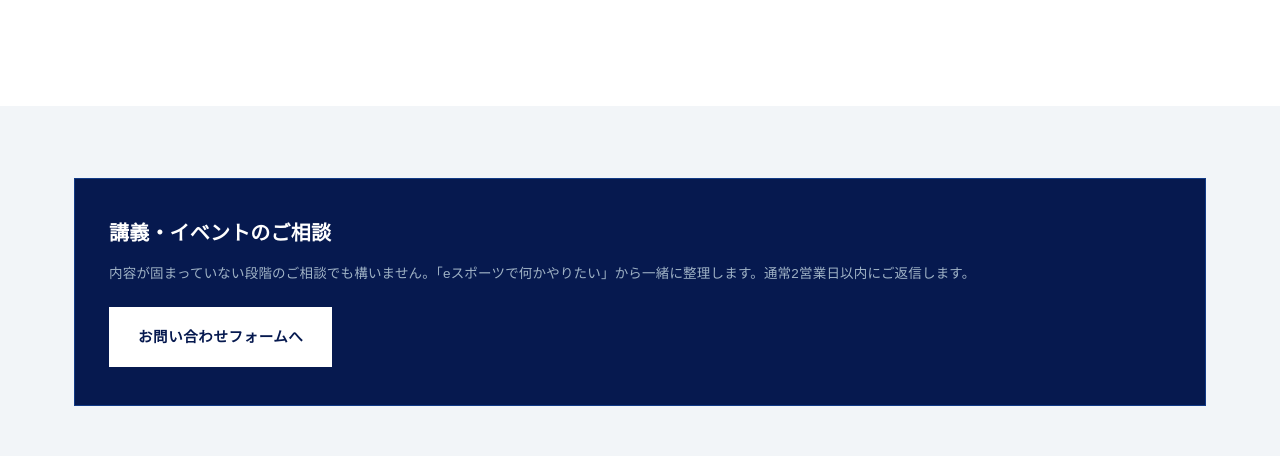
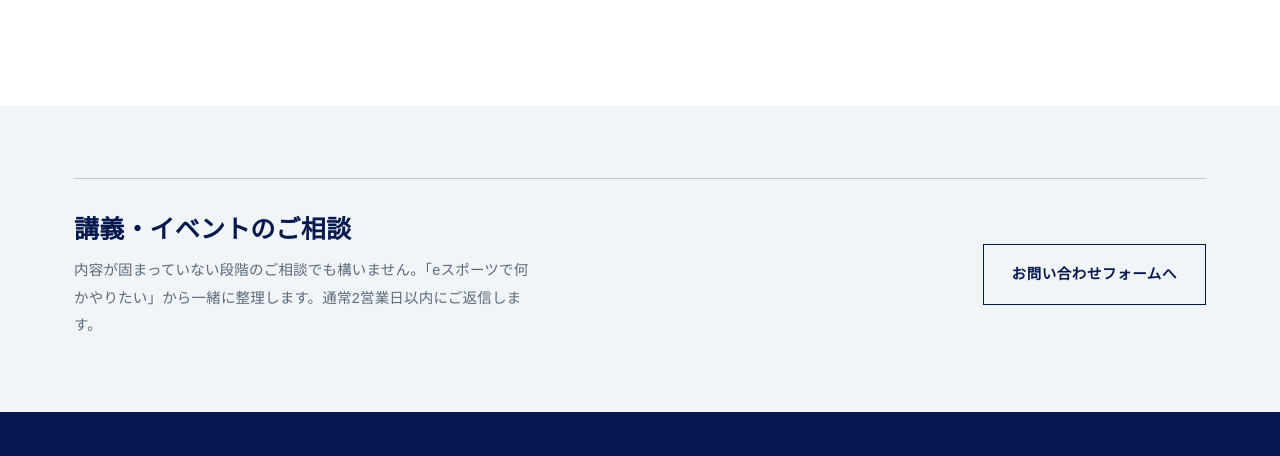
Before and after one commit to Hayashiyyyyyy/link1-inc, a plain HTML site: page index.html in a window 1280 px wide. Shown: the part 4309-4765 px from the top of the page. Drawn offline with Linux system fonts and the light colour scheme; a web font is replaced by a local one.

Commit message:
各ページ下部のCTAから紺色のカードを廃止
見出し＋説明＋枠線ボタンを地色の上に置く構成に変更。
PCでは左右、スマホでは縦に並ぶ。

```diff
--- a/index.html
+++ b/index.html
@@ -255,8 +255,8 @@
     <div class="wrap">
       <div class="cta2">
         <article>
-          <h3>講義・イベントのご相談</h3>
-          <p>内容が固まっていない段階のご相談でも構いません。「eスポーツで何かやりたい」から一緒に整理します。通常2営業日以内にご返信します。</p>
+          <div><h3>講義・イベントのご相談</h3>
+          <p>内容が固まっていない段階のご相談でも構いません。「eスポーツで何かやりたい」から一緒に整理します。通常2営業日以内にご返信します。</p></div>
           <a class="btn" href="contact.html">お問い合わせフォームへ</a>
         </article>
       </div>
--- a/styles.css
+++ b/styles.css
@@ -740,3 +740,29 @@ html{scroll-behavior:smooth}
 
 /* 右端の固定CTAは廃止 */
 .side-cta{display:none !important}
+
+/* ============================================================
+   各ページ下部のCTA：紺色のカードをやめ、地色の上の帯に
+   ============================================================ */
+.cta2{background:transparent;border:0;gap:0;grid-template-columns:1fr}
+.cta2 article{
+  background:transparent;color:inherit;padding:0;gap:14px;
+  border-top:1px solid var(--line-2);padding-top:30px;
+}
+.cta2 h3{color:var(--navy);font-size:clamp(19px,2.8vw,25px);line-height:1.6}
+.cta2 p{color:var(--fg-dim);font-size:14.5px;flex:0 1 auto;max-width:58ch}
+.cta2 .btn{
+  align-self:flex-start;margin-top:4px;
+  background:transparent;color:var(--navy);border-color:var(--navy);
+}
+.cta2 .btn:hover{background:var(--navy);color:var(--white);border-color:var(--navy)}
+@media(min-width:760px){
+  .cta2 article{flex-direction:row;align-items:center;justify-content:space-between;gap:36px}
+  .cta2 article > div{flex:1}
+  .cta2 h3{margin-bottom:8px}
+  .cta2 .btn{margin-top:0;flex:none;align-self:center}
+}
+@media(max-width:600px){
+  .cta2 article{padding-top:26px}
+  .cta2 .btn{width:100%;justify-content:center}
+}
```
Also changed, not shown: company.html (+2 -2 lines), service.html (+2 -2 lines).
